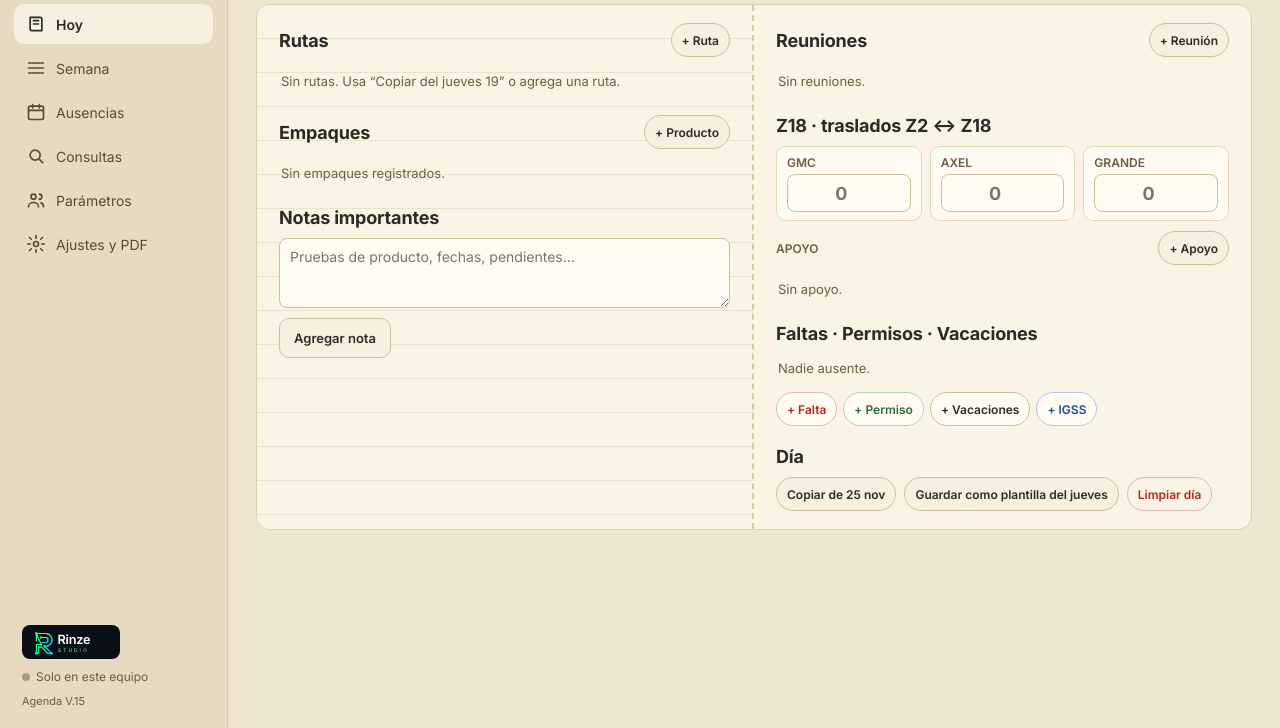
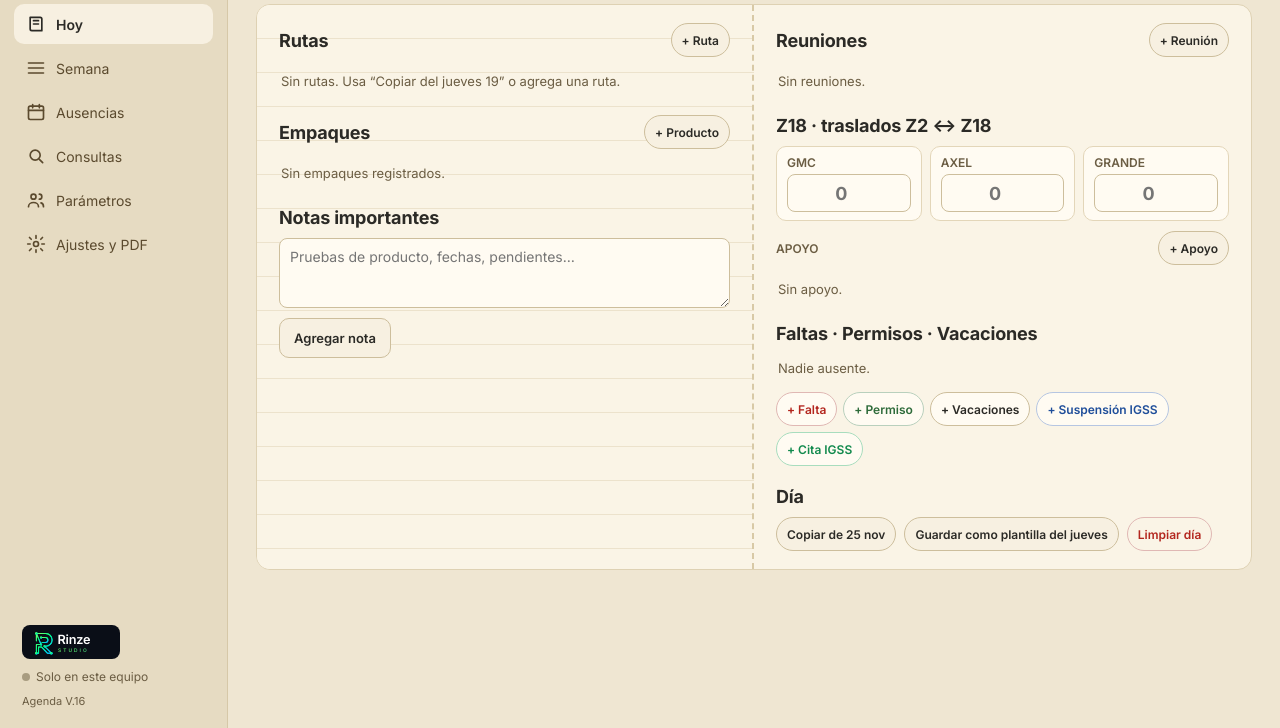
Before and after one commit to kurtbrinze/Agenda, a website: page index.html in a window 1280 px wide. Shown: the part 72-800 px from the top of the page. Drawn offline with Linux system fonts and the light colour scheme.

Commit message:
V.16: tipo de ausencia Cita IGSS en verde
Co-Authored-By: Claude Opus 5.5 <noreply@anthropic.com>
Claude-Session: https://claude.ai/code/session_017NGtnEoAQ9kLfziAch4tsi

```diff
--- a/css/app.css
+++ b/css/app.css
@@ -1,4 +1,5 @@
 :root{
+  --cita:#138A4E;
   --bg:#EFE6D2; --bar:#E6DBC2; --line:#D6C8A8; --paper:#FAF4E6; --card:#FFFBF2; --cardline:#E3D6B9;
   --btn:#F7F0E1; --btnline:#CDBE9C; --ink:#2B2A26; --muted:#6B5D43; --brown:#5B4A2E; --dark:#3B3428;
   --navy:#1B2A4A; --cream:#F3EAD6;
@@ -109,6 +110,7 @@ textarea.inp{height:auto;min-height:70px;padding:8px 10px;resize:vertical;line-h
 
 .abs{display:flex;gap:10px;align-items:center;font-size:14px;cursor:pointer;background:none;border:0;padding:4px 0;text-align:left;width:100%}
 .abs .dot{width:10px;height:10px;flex-shrink:0}
+.t-cita{color:var(--cita)} .bg-cita{background:var(--cita)}
 .t-falta{color:var(--red)} .t-permiso{color:var(--green)} .t-vacaciones{color:var(--black)} .t-igss{color:var(--blue)}
 .bg-falta{background:var(--red)} .bg-permiso{background:var(--green)} .bg-vacaciones{background:var(--black)} .bg-igss{background:var(--blue)}
 .abs-btns{display:flex;gap:6px;flex-wrap:wrap}
@@ -116,6 +118,7 @@ textarea.inp{height:auto;min-height:70px;padding:8px 10px;resize:vertical;line-h
 .abs-btns .b-falta{color:var(--red);border-color:#E0B8B4}
 .abs-btns .b-permiso{color:var(--green);border-color:#B9D0BD}
 .abs-btns .b-igss{color:var(--blue);border-color:#B6C6E2}
+.abs-btns .b-cita{color:var(--cita);border-color:#A8DDBE}
 
 .nota{position:relative;font-size:14px;line-height:1.5;white-space:pre-wrap;padding-right:40px}
 .nota .icon-btn{position:absolute;top:4px;right:4px}
--- a/js/app.js
+++ b/js/app.js
@@ -2,8 +2,9 @@
 (function () {
 'use strict';
 
-const VERSION = 'V.15';
+const VERSION = 'V.16';
 const CHANGELOG = [
+  ['V.16', '2026-11-26', 'Nuevo tipo de ausencia “Cita IGSS” en verde, separado de “Suspensión IGSS” (azul); con su botón, leyenda, plantilla de WhatsApp y aviso al registrarla.'],
   ['V.15', '2026-11-26', 'Centro de Control: al volver a la Agenda dentro del centro trae lo último de la nube; si ahí la sincronización está apagada, aviso para activarla. Además le manda al centro el resumen de hoy y del próximo día con actividad (rutas, empaques, personal, ausencias, reuniones y notas) para su tarjeta del inicio.'],
   ['V.14', '2026-11-26', 'Selección de colaboradores, camiones y productos en tablas con columnas y buscador (rutas, ayudantes, apoyo Z18, ausencias, camiones, empaques y consultas).'],
   ['V.13', '2026-11-25', 'Reuniones presenciales o virtuales: hora, lugar o enlace, ID y código de acceso; lectura automática de la invitación, botón Unirse, copiar datos, agregar al calendario (.ics) y consulta de reuniones.'],
@@ -40,6 +41,7 @@ const TIPOS = {
   permiso: { label: 'Permiso', cls: 'permiso' },
   vacaciones: { label: 'Vacaciones', cls: 'vacaciones' },
   igss: { label: 'Suspensión IGSS', cls: 'igss' },
+  cita: { label: 'Cita IGSS', cls: 'cita' },
 };
 const ROLES = { chofer: 'Chofer', ayudante: 'Ayudante', ambos: 'Chofer y ayudante', otro: 'Otro' };
 const PUESTOS = ['Empacador', 'Empacadora', 'Verificador', 'Verificadora', 'Bodeguero', 'Auxiliar', 'Supervisor'];
@@ -479,7 +481,8 @@ function viewDay() {
           <button class="btn sm b-falta" data-act="abs-new" data-tipo="falta">+ Falta</button>
           <button class="btn sm b-permiso" data-act="abs-new" data-tipo="permiso">+ Permiso</button>
           <button class="btn sm" data-act="abs-new" data-tipo="vacaciones">+ Vacaciones</button>
-          <button class="btn sm b-igss" data-act="abs-new" data-tipo="igss">+ IGSS</button>
+          <button class="btn sm b-igss" data-act="abs-new" data-tipo="igss">+ Suspensión IGSS</button>
+          <button class="btn sm b-cita" data-act="abs-new" data-tipo="cita">+ Cita IGSS</button>
         </div></section>
       <section class="sec"><div class="sec-h"><h2>Día</h2></div>
         <div class="row">
@@ -554,7 +557,7 @@ function viewAbsences() {
       <div><div class="dtitle">Calendario de ausencias</div><div class="dsub">${fmtShort(start)} – ${fmtLong(end)}</div></div>
       <button class="btn icon" data-act="tl-next" aria-label="Siguiente">${ic('right')}</button></div>
       <div class="row acts"><button class="btn" data-act="tl-today">Hoy</button><button class="btn dark" data-act="abs-new" data-tipo="vacaciones">+ Solicitud de vacaciones</button><button class="btn" data-act="abs-new" data-tipo="falta">+ Otra ausencia</button></div></div>
-    <div class="legend"><span><i class="bg-vacaciones"></i>Vacaciones confirmadas</span><span><i style="border:2px dashed #2B2A26"></i>Vacaciones solicitadas (aprox.)</span><span><i class="bg-permiso"></i>Permiso</span><span><i class="bg-falta"></i>Falta</span><span><i class="bg-igss"></i>Suspensión IGSS</span><span><i style="background:#E3D7BE"></i>Domingo</span><span><i style="background:#EAD9C0"></i>Feriado</span></div>
+    <div class="legend"><span><i class="bg-vacaciones"></i>Vacaciones confirmadas</span><span><i style="border:2px dashed #2B2A26"></i>Vacaciones solicitadas (aprox.)</span><span><i class="bg-permiso"></i>Permiso</span><span><i class="bg-falta"></i>Falta</span><span><i class="bg-igss"></i>Suspensión IGSS</span><span><i class="bg-cita"></i>Cita IGSS</span><span><i style="background:#E3D7BE"></i>Domingo</span><span><i style="background:#EAD9C0"></i>Feriado</span></div>
     <div class="tl-wrap">${head}${rows || '<div class="empty" style="padding:16px">Sin ausencias en este período.</div>'}</div>
     <div class="panel" style="margin-top:16px"><h2 style="font-size:16px">Vacaciones pendientes de confirmar por RRHH</h2>
       ${pend.length ? pend.map((a) => `<div class="row"><span><b>${esc(pname(a.personId))}</b> · ${fmtRange(a.desde, a.hasta)}</span><span class="spacer"></span><button class="btn sm" data-act="abs-edit" data-id="${a.id}">Confirmar fechas</button></div>`).join('') : '<div class="empty">Ninguna.</div>'}</div>`;
@@ -930,7 +933,7 @@ function drawAbs() {
     <div class="field"><label for="a-h">Hasta</label><input id="a-h" class="inp" type="date" value="${a.hasta}" data-achange="hasta"></div></div>
     <div class="hint">${dias} día(s) calendario${a.tipo === 'vacaciones' ? ' · normalmente 15' : ''}</div>
     ${a.tipo === 'vacaciones' ? `<div class="field"><span class="flabel">Estado</span><div class="seg"><button type="button" class="btn ${a.estado === 'solicitada' ? 'navy' : ''}" data-aact="estado" data-k="solicitada">Solicitadas (aprox.)</button><button type="button" class="btn ${a.estado === 'confirmada' ? 'navy' : ''}" data-aact="estado" data-k="confirmada">Confirmadas por RRHH</button></div></div>` : ''}
-    <div class="field"><label for="a-m">${a.tipo === 'falta' ? 'Motivo (vacío si no se reportó)' : a.tipo === 'igss' ? 'Detalle (opcional)' : 'Motivo'}</label><input id="a-m" class="inp" value="${esc(a.motivo)}" data-achange="motivo"></div>
+    <div class="field"><label for="a-m">${a.tipo === 'falta' ? 'Motivo (vacío si no se reportó)' : a.tipo === 'cita' ? 'Detalle (hora, clínica…)' : a.tipo === 'igss' ? 'Detalle (opcional)' : 'Motivo'}</label><input id="a-m" class="inp" value="${esc(a.motivo)}" data-achange="motivo"></div>
     ${!isNew ? `<div class="row"><button type="button" class="btn sm wa" data-act="wa" data-id="${a.id}">${ic('wa')}Enviar por WhatsApp</button>${a.comunicado ? '<span class="small t-permiso">Enviado ' + new Date(a.comunicado).toLocaleDateString('es-GT') + '</span>' : ''}</div>` : ''}
     <div class="modal-foot">${!isNew ? '<button class="btn danger left" data-aact="del">Borrar</button>' : ''}<button class="btn" data-close>Cancelar</button><button class="btn dark" data-aact="save">Guardar</button></div>`, modalCtx);
 }
@@ -1057,12 +1060,13 @@ function waTitle(a) {
   if (a.tipo === 'permiso') return 'Permiso autorizado';
   if (a.tipo === 'vacaciones') return a.estado === 'solicitada' ? 'Solicitud de vacaciones' : 'Vacaciones autorizadas';
   if (a.tipo === 'igss') return 'Suspensión IGSS';
+  if (a.tipo === 'cita') return 'Cita IGSS';
   return 'Falta registrada';
 }
 /* Plantillas de WhatsApp: se guardan en "templates" con id wa-<clave> para sincronizarse */
 const WA_KINDS = [
   ['permiso', 'Permiso autorizado'], ['vacaciones', 'Vacaciones autorizadas'], ['solicitud', 'Solicitud de vacaciones'],
-  ['falta', 'Falta'], ['igss', 'Suspensión IGSS'],
+  ['falta', 'Falta'], ['igss', 'Suspensión IGSS'], ['cita', 'Cita IGSS'],
 ];
 const WA_DEFAULT = {
   permiso: '*Permiso autorizado*\nColaborador: {nombre}\nTarjeta: {tarjeta}\nPuesto: {puesto}\n{fechas}\nMotivo: {motivo}',
@@ -1070,6 +1074,7 @@ const WA_DEFAULT = {
   solicitud: '*Solicitud de vacaciones*\nColaborador: {nombre}\nTarjeta: {tarjeta}\nPuesto: {puesto}\n{fechas}\nFechas aproximadas, pendientes de confirmar por RRHH',
   falta: '*Falta registrada*\nColaborador: {nombre}\nTarjeta: {tarjeta}\nPuesto: {puesto}\n{fechas}\nMotivo: {motivo}',
   igss: '*Suspensión IGSS*\nColaborador: {nombre}\nTarjeta: {tarjeta}\nPuesto: {puesto}\n{fechas}\nDetalle: {motivo}',
+  cita: '*Cita IGSS*\nColaborador: {nombre}\nTarjeta: {tarjeta}\nPuesto: {puesto}\n{fechas}\nDetalle: {motivo}',
 };
 const WA_VARS = [
   ['nombre', 'Nombre'], ['tarjeta', 'Tarjeta'], ['puesto', 'Puesto'], ['area', 'Área'], ['fechas', 'Fechas (frase completa)'],
@@ -1105,7 +1110,7 @@ function waSampleVars(kind) {
   return Object.assign(waVars(a), { nombre: 'María López', tarjeta: '10452', puesto: 'Verificadora', area: 'Despacho' });
 }
 function shouldNotify(a, before) {
-  if (a.tipo === 'permiso') return !before || before.tipo !== 'permiso' || !a.comunicado;
+  if (a.tipo === 'permiso' || a.tipo === 'cita') return !before || before.tipo !== a.tipo || !a.comunicado;
   if (a.tipo === 'vacaciones' && a.estado === 'confirmada') return !before || before.estado !== 'confirmada' || before.tipo !== 'vacaciones';
   return false;
 }
--- a/sw.js
+++ b/sw.js
@@ -1,4 +1,4 @@
-const CACHE = 'agenda-v15';
+const CACHE = 'agenda-v16';
 const ASSETS = ['/', '/index.html', '/css/app.css', '/js/app.js', '/js/carga-inicial.js', '/manifest.webmanifest', '/icons/icon-192.png', '/icons/favicon.svg'];
 self.addEventListener('install', (e) => { e.waitUntil(caches.open(CACHE).then((c) => c.addAll(ASSETS)).then(() => self.skipWaiting())); });
 self.addEventListener('activate', (e) => { e.waitUntil(caches.keys().then((ks) => Promise.all(ks.filter((k) => k !== CACHE).map((k) => caches.delete(k)))).then(() => self.clients.claim())); });
```
Also changed, not shown: CHANGELOG.md.
